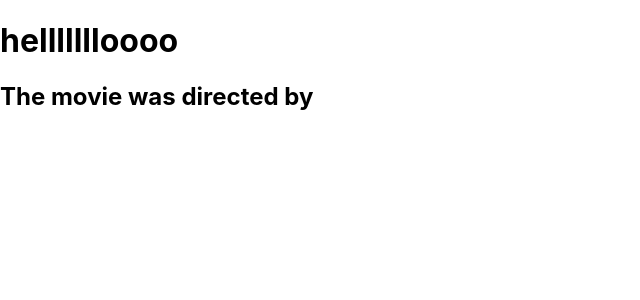
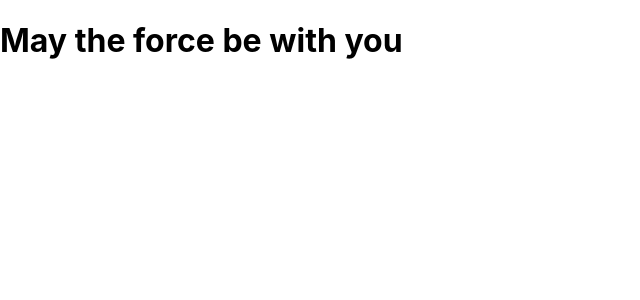
Before and after one commit to selmaT273/301-react, a React (Create React App) app in the folder class06/demo06/: page / in a window 1280 px wide. Shown: the top 300 px of the page, without its empty margins (0-640 px from the left). Built offline with nearby package versions, Linux system fonts and the light colour scheme.

Commit message:
added ternary operator for conditional rendering so that the sentence doesnt show up until it has data to fill in the missing parts

```diff
--- a/class06/demo06/src/App.js
+++ b/class06/demo06/src/App.js
@@ -8,7 +8,8 @@ class App extends React.Component {
 
     this.state = {
       title: '',
-      director: ''
+      director: '',
+      haveData: false
     }
   }
 
@@ -20,15 +21,20 @@ class App extends React.Component {
     let filmData = await axios.get(data.data.films[0]);
     this.setState({
       title: filmData.data.title,
-      director: filmData.data.director
+      director: filmData.data.director,
+      haveData: true
     })
   }
 
   render(){
     return(
       <>
-      <h1 onClick={this.handleFetch}>hellllllloooo</h1>
-      <h2>The movie {this.state.title} was directed by {this.state.director}</h2>
+      <h1 onClick={this.handleFetch}>
+        May the force be with you
+      </h1>
+      { this.state.haveData ?
+        (<h2>The movie {this.state.title} was directed by {this.state.director}</h2>)
+        : '' }
       </>
     )
   }
```
